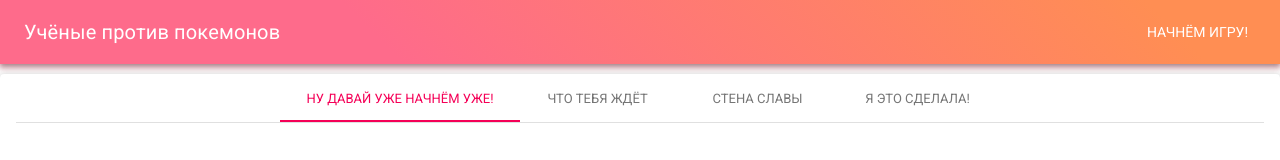
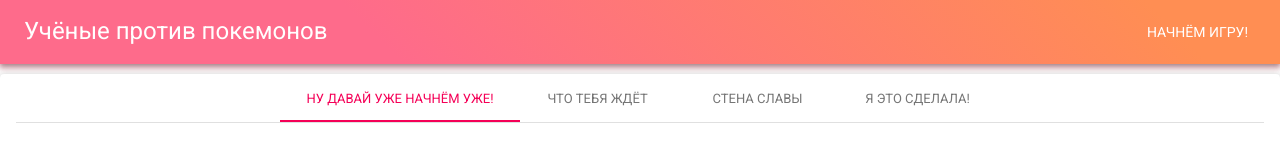
Before and after one commit to AlenaKharytonchyk/Game, a React app: page / in a window 1280 px wide. Shown: the top 160 px of the page. Built offline with nearby package versions, Linux system fonts and the light colour scheme.

Commit message:
fix: username font type

```diff
--- a/src/components/Header.js
+++ b/src/components/Header.js
@@ -1,38 +1,50 @@
-import React from 'react';
-import PropTypes from 'prop-types';
-import { withStyles } from '@material-ui/core/styles';
-import AppBar from '@material-ui/core/AppBar';
-import Toolbar from '@material-ui/core/Toolbar';
-import Typography from '@material-ui/core/Typography';
-import Button from '@material-ui/core/Button';
+import React from "react";
+import PropTypes from "prop-types";
+import { withStyles } from "@material-ui/core/styles";
+import AppBar from "@material-ui/core/AppBar";
+import Toolbar from "@material-ui/core/Toolbar";
+import Typography from "@material-ui/core/Typography";
+import Button from "@material-ui/core/Button";
 
 const styles = {
   root: {
     flexGrow: 1,
     border: 0,
     borderRadius: 3,
-    boxShadow: '0 3px 5px 2px rgba(255, 105, 135, .3)',
+    boxShadow: "0 3px 5px 2px rgba(255, 105, 135, .3)"
   },
   appbar: {
-    background: 'linear-gradient(45deg, #FE6B8B 30%, #FF8E53 90%)',
-    color: 'white',
-},
+    background: "linear-gradient(45deg, #FE6B8B 30%, #FF8E53 90%)",
+    color: "white"
+  },
   grow: {
-    flexGrow: 1,
+    flexGrow: 1
   },
+  header: {
+    display: 'none'
+  }
 };
 
 function Header(props) {
   const { classes, startGame, userName } = props;
-  const inProgress = typeof(userName)!='undefined';
+  const inProgress = typeof userName != "undefined";
   return (
     <div className={classes.root}>
       <AppBar position="static" color="inherit" className={classes.appbar}>
+        <Typography variant="h1" className={classes.header}>Учёные против покемонов, Alena Kharytonchyk, Science vs Pokemons</Typography>
         <Toolbar>
-          <Typography variant="h6" color="inherit" className={classes.grow}>
+          <Typography variant="h5" color="inherit" className={classes.grow}>
             Учёные против покемонов
           </Typography>
-          {inProgress ? (<span>{userName}</span>) : <Button color="inherit" onClick = {startGame}>Начнём игру!</Button>}
+          {inProgress ? (
+            <Typography variant="h5" color="inherit">
+              {userName}
+            </Typography>
+          ) : (
+            <Button color="inherit" onClick={startGame}>
+              Начнём игру!
+            </Button>
+          )}
         </Toolbar>
       </AppBar>
     </div>
@@ -42,10 +54,10 @@ function Header(props) {
 Header.propTypes = {
   classes: PropTypes.object.isRequired,
   startGame: PropTypes.func.isRequired,
-  userName: PropTypes.string,
+  userName: PropTypes.string
 };
 Header.defaultProps = {
-  startGame: ()=> alert('Oops! The game is not done yet')
-}
+  startGame: () => alert("Oops! The game is not done yet")
+};
 
 export default withStyles(styles)(Header);
--- a/src/index.html
+++ b/src/index.html
@@ -1,12 +1,12 @@
 <!DOCTYPE html>
 <html lang="en">
 <head>
-  <title>Since vs Pokemons</title>
+  <title>Science vs Pokemons</title>
   <meta charset="utf-8">
   <meta http-equiv="X-UA-Compatible" content="IE=edge">
   <meta name="viewport" content="width=device-width, initial-scale=1">
-<link rel="shortcut icon" href="./assets/favicon.ico" type="image/x-icon">
-<link rel="icon" href="./assets/favicon.ico" type="image/x-icon">
+<link rel="shortcut icon" href="assets/favicon.ico" type="image/x-icon">
+<link rel="icon" href="assets/favicon.ico" type="image/x-icon">
 <link href="https://fonts.googleapis.com/css?family=Roboto" rel="stylesheet">
 <link rel="stylesheet" href="https://fonts.googleapis.com/icon?family=Material+Icons">
 <link href="https://fonts.googleapis.com/css?family=Press+Start+2P" rel="stylesheet">
```
